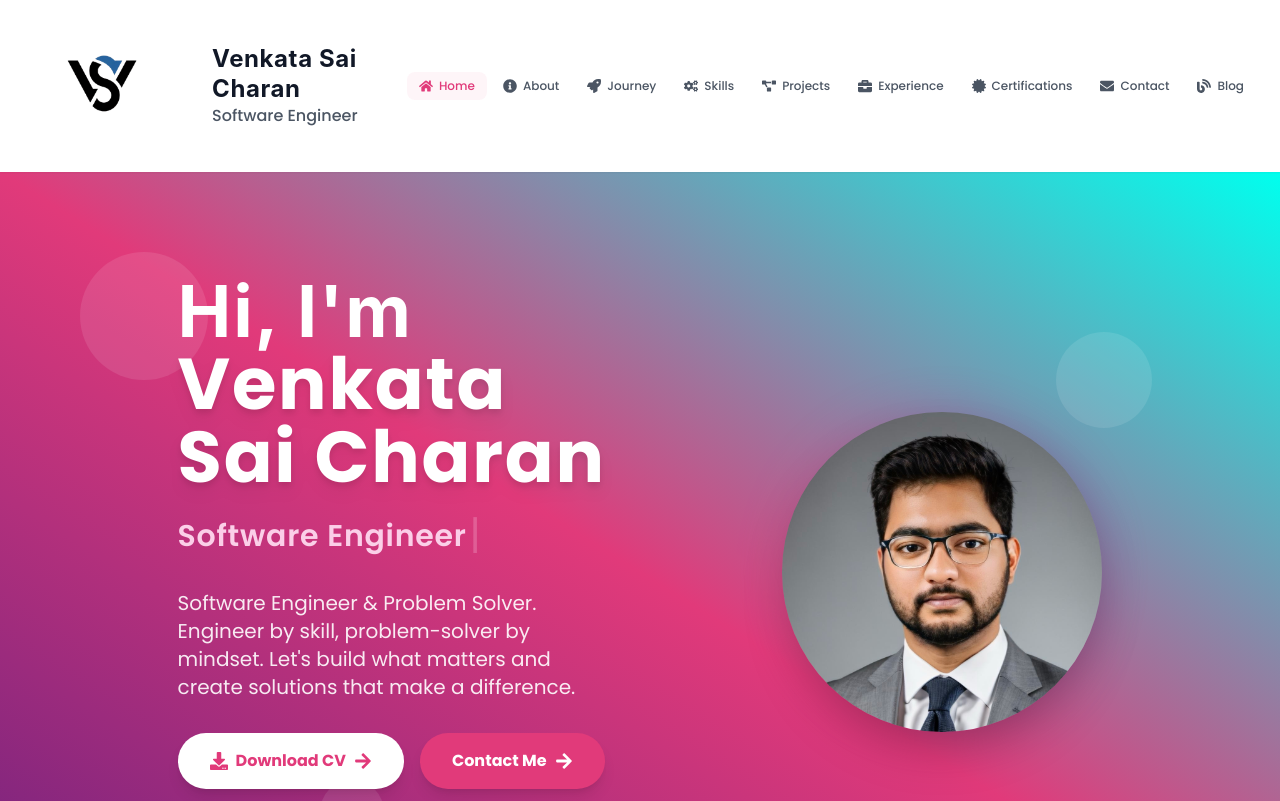
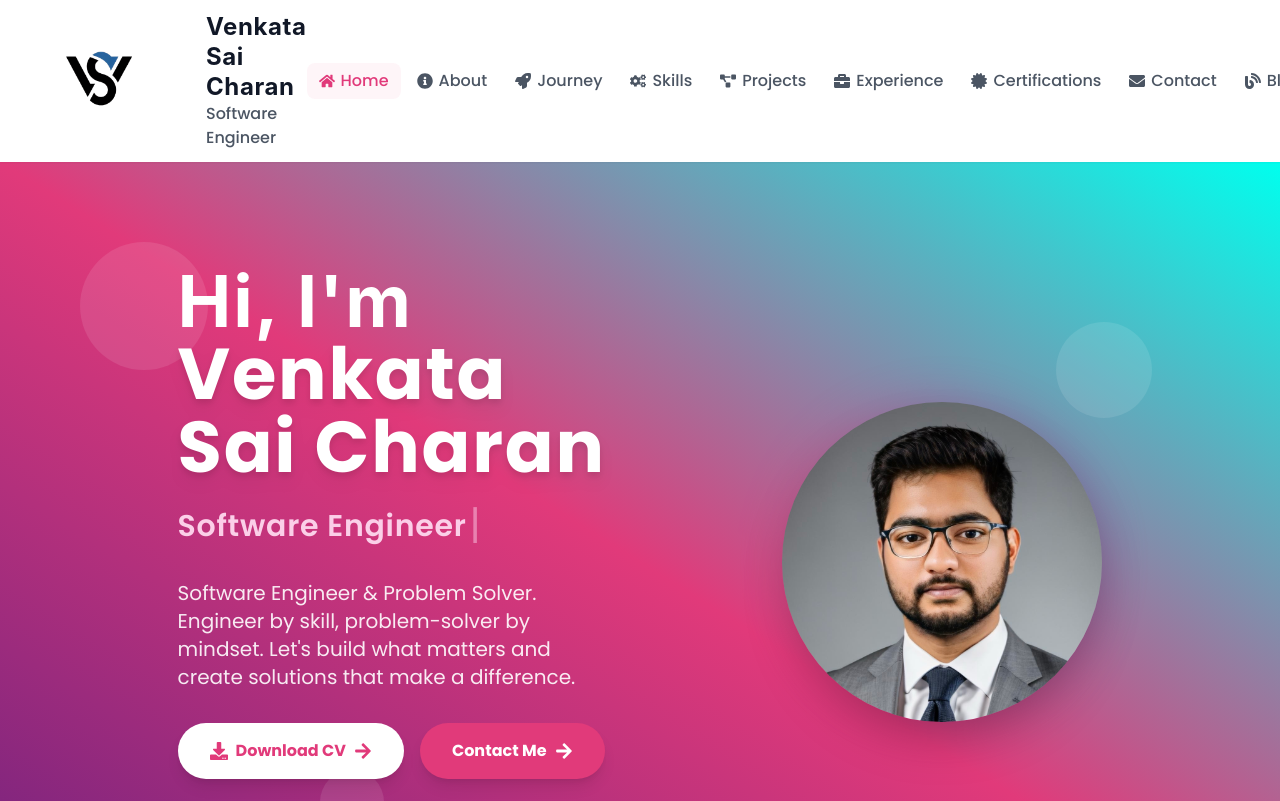
Before and after one commit to saicharankarasala/sai-charan-website, a React (Vite) app: page / in a window 1280 px wide. Shown: the top 801 px of the page. Built offline with nearby package versions, Linux system fonts and the light colour scheme.

Commit message:
Reduce header vertical padding and increase menu font size for better balance

```diff
--- a/src/App.jsx
+++ b/src/App.jsx
@@ -72,7 +72,7 @@ const Navigation = () => {
 
   return (
     <nav className="sticky top-0 z-50 bg-white/95 backdrop-blur-md border-b border-gray-200 shadow-sm">
-      <div className="container mx-auto px-6 py-2">
+      <div className="container mx-auto px-6 py-1.5">
         <div className="flex justify-between items-center">
           {/* Logo and Name */}
           <div className="flex items-center gap-8">
@@ -103,13 +103,13 @@ const Navigation = () => {
               <Link
                 key={item.path}
                 to={item.path}
-                className={`flex items-center gap-1.5 px-3 py-1.5 rounded-lg font-medium transition-all duration-300 text-xs ${
+                className={`flex items-center gap-1.5 px-3 py-1.5 rounded-lg font-medium transition-all duration-300 text-sm lg:text-base ${
                   isActive(item.path)
                     ? 'text-[#e13a7a] bg-[#e13a7a]/5 border-b-2 border-[#e13a7a]'
                     : 'text-gray-600 hover:text-[#e13a7a] hover:bg-gray-50'
                 }`}
               >
-                <item.icon className="text-sm" />
+                <item.icon className="text-base" />
                 {item.label}
               </Link>
             ))}
```
